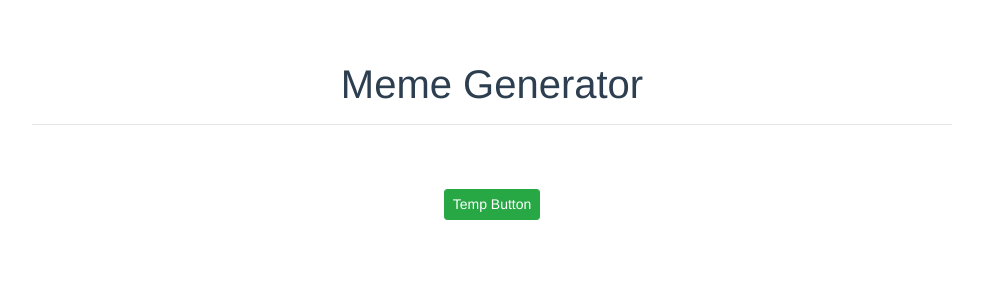
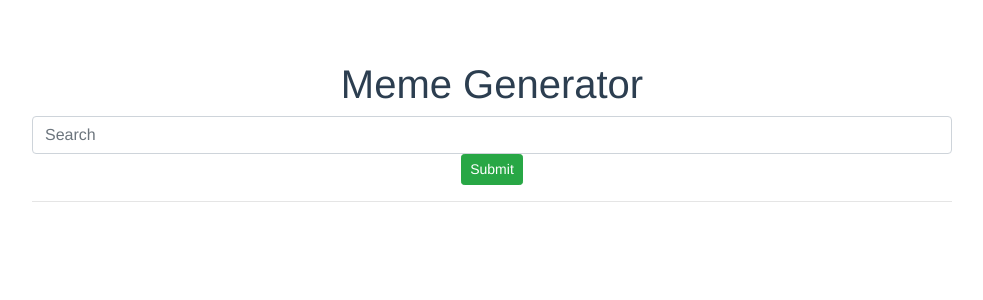
Before and after one commit to eyjiang/UM-Academic-Innovation, a Vue app in the folder client/: page / in a window 1280 px wide. Shown: the top 300 px of the page, without its empty margins (53-1036 px from the left). Built offline with nearby package versions, Linux system fonts and the light colour scheme.

Commit message:
Implement user photo search

```diff
--- a/client/src/components/Main.vue
+++ b/client/src/components/Main.vue
@@ -3,8 +3,13 @@
     <div class="row">
       <div class="col-sm-10">
         <h1>Meme Generator</h1>
+
+        <!-- Search form -->
+        <input class="form-control" v-model="user_input"
+        type="text" placeholder="Search" aria-label="Search">
+        <button v-on:click="getData" type="button" class="btn btn-success btn-sm">Submit</button>
+
         <hr><br><br>
-        <button type="button" class="btn btn-success btn-sm">Temp Button</button>
         <br><br>
 
         <div v-for="(photo, index) in photo_urls" :key="index">
@@ -23,11 +28,12 @@ export default {
   data() {
     return {
       photo_urls: [],
+      user_input: '',
     };
   },
   methods: {
     getData() {
-      const path = 'http://localhost:5000/';
+      const path = `http://localhost:5000/photos?user_input=${this.user_input}`;
       axios.get(path)
         .then((res) => {
           this.photo_urls = res.data.photo_urls;
@@ -39,8 +45,5 @@ export default {
         });
     },
   },
-  created() {
-    this.getData();
-  },
 };
 </script>
```
Also changed, not shown: client/src/views/Home.vue (deleted, +0 -18 lines), 1 other file (tests, documents, lock files or other folders).
